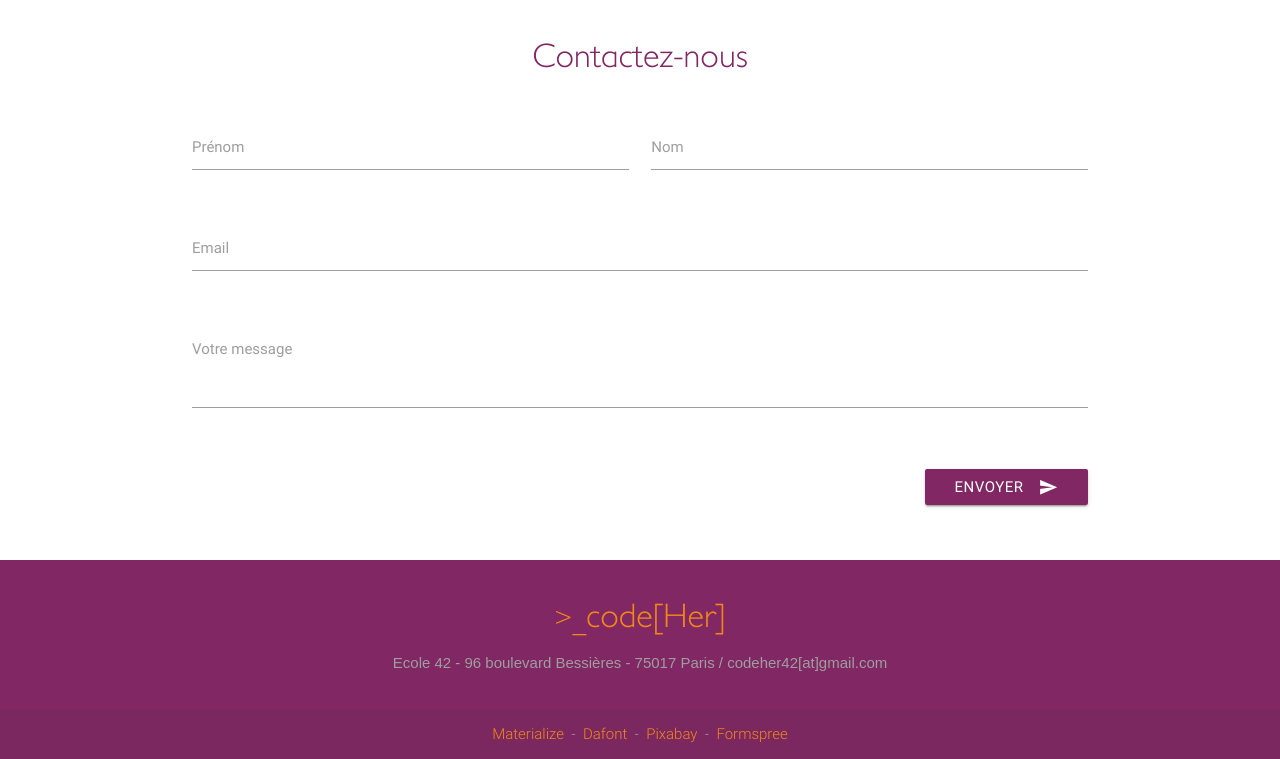
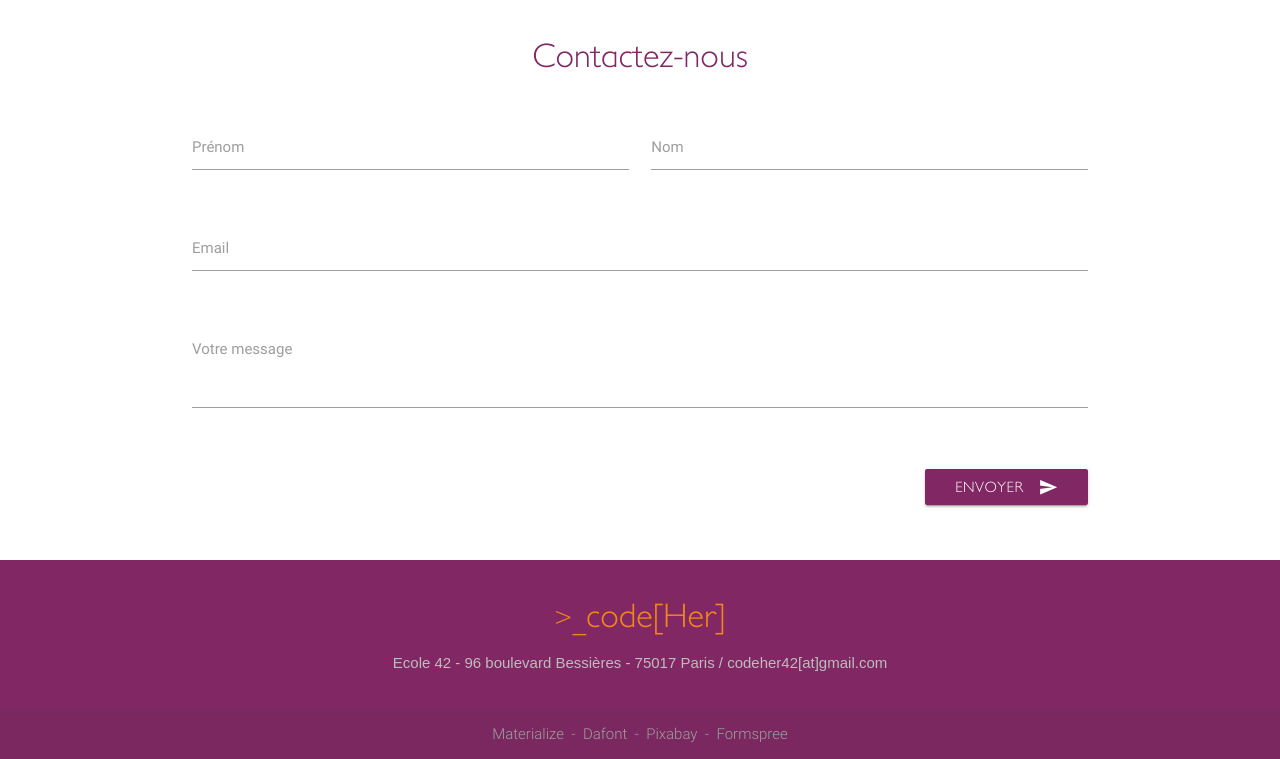
Before and after one commit to MarineBaron/codeher_onepage, a plain HTML site: page index.html in a window 1280 px wide. Shown: the part 1368-2127 px from the top of the page. Drawn offline with nearby package versions, Linux system fonts and the light colour scheme; some icons are missing.

Commit message:
police dans les boutons

```diff
--- a/css/style.css
+++ b/css/style.css
@@ -13,8 +13,12 @@
 
 h1, h2, h3, h4, h5 {
   font-family: 'PetitaLight', sans-serif;
-  font-style: normal;
   color : #812764;
+}
+
+button,
+a#contact-button {
+  font-family: 'PetitaLight', sans-serif;ß
 }
 
 h1, #index-banner h5 {
--- a/index.html
+++ b/index.html
@@ -21,7 +21,7 @@
           <h5 class="header col s12 light">Une association pour la mixité dans le monde numérique</h5>
         </div>
         <div class="row center">
-          <a href="#container-contact" id="download-button" class="btn-large waves-effect waves-light pink darken-4">Contact</a>
+          <a href="#container-contact" id="contact-button" class="btn-large waves-effect waves-light pink darken-4">Contact</a>
         </div>
         <br><br>
       </div>
@@ -132,13 +132,13 @@
       <div class="row">
         <div class="col s12 center-align">
           <h4 class="orange-text"><span class="bullet-codeher">>_</span>code[Her]</h4>
-          <p class="grey-text">Ecole 42 - 96 boulevard Bessières - 75017 Paris / codeher42[at]gmail.com</p>
+          <p class="grey-text text-lighten-1">Ecole 42 - 96 boulevard Bessières - 75017 Paris / codeher42[at]gmail.com</p>
         </div>
       </div>
     </div>
     <div class="footer-copyright">
       <div class="container center-align grey-text">
-        <a href="http://materializecss.com/" target="_blanck" class="orange-text">Materialize</a>&nbsp;&nbsp;-&nbsp;&nbsp;<a href="https://www.dafont.com/" target="_blanck" class="orange-text">Dafont</a>&nbsp;&nbsp;-&nbsp;&nbsp;<a href="https://pixabay.com" target="_blanck" class="orange-text">Pixabay</a>&nbsp;&nbsp;-&nbsp;&nbsp;<a href="https://formspree.io/" target="_blanck" class="orange-text">Formspree</a>
+        <a href="http://materializecss.com/" target="_blanck" class="grey-text">Materialize</a>&nbsp;&nbsp;-&nbsp;&nbsp;<a href="https://www.dafont.com/" target="_blanck" class="grey-text">Dafont</a>&nbsp;&nbsp;-&nbsp;&nbsp;<a href="https://pixabay.com" target="_blanck" class="grey-text">Pixabay</a>&nbsp;&nbsp;-&nbsp;&nbsp;<a href="https://formspree.io/" target="_blanck" class="grey-text">Formspree</a>
       </div>
     </div>
   </footer>
```
